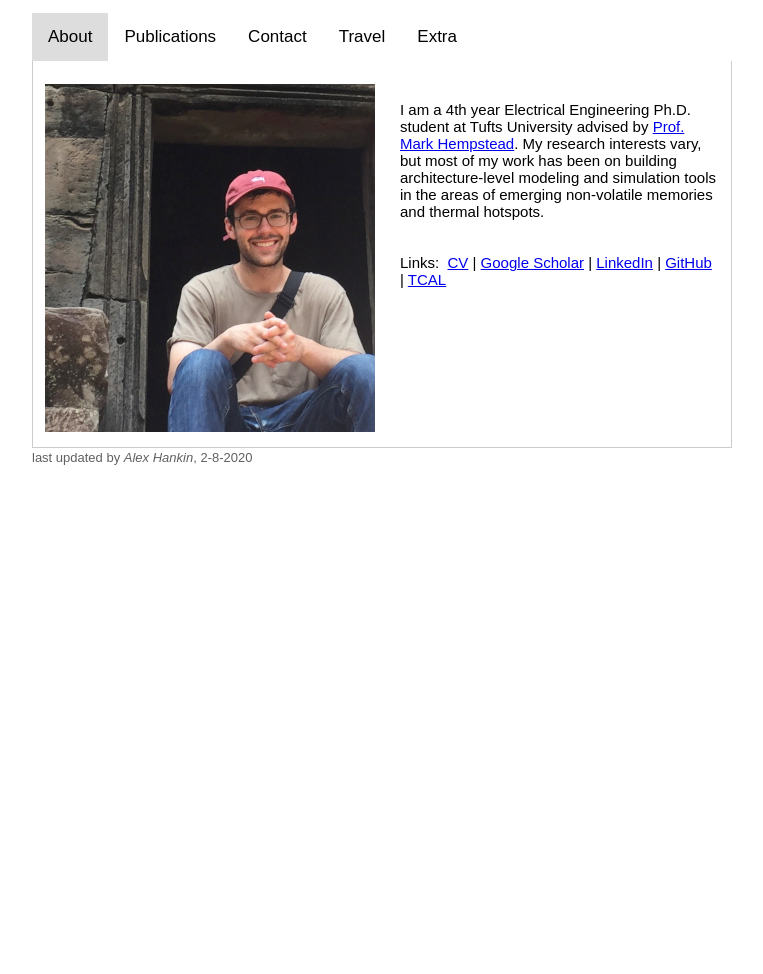
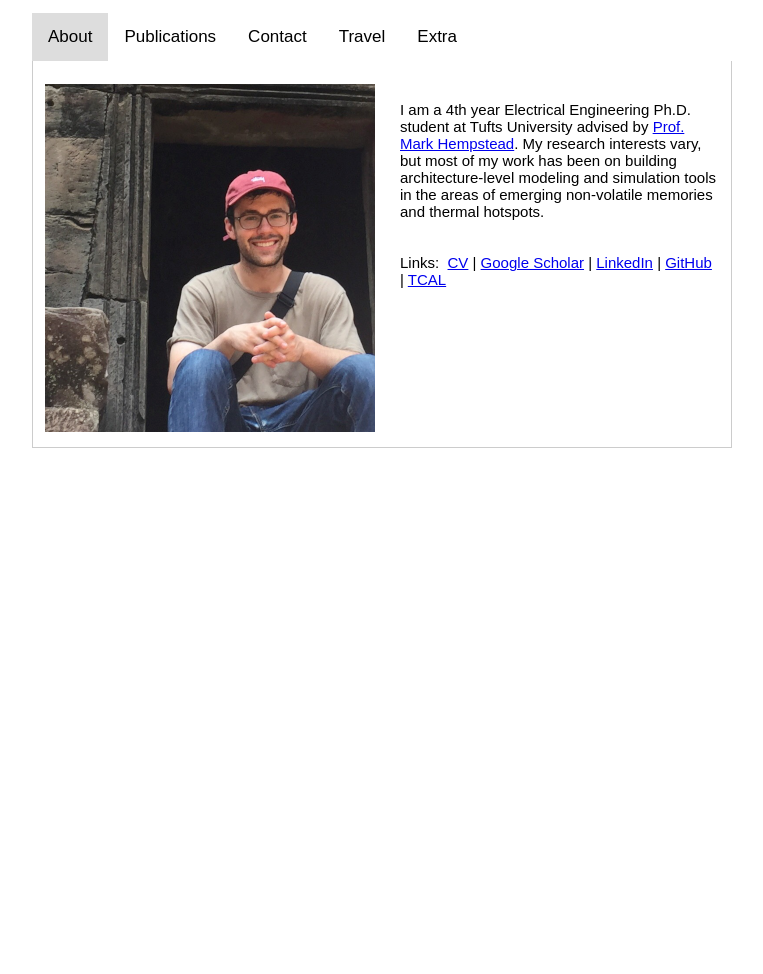
Before and after one commit to hankin0/hankin0.github.io, a Jekyll site: the page built from index.html, in a window 1280 px wide. Shown: the whole page, without its empty margins (258-1021 px from the left). Built offline with Jekyll 4.4.1, drawn with Linux system fonts in a browser that asks for light colours.

Commit message:
Update index.html

```diff
--- a/index.html
+++ b/index.html
@@ -74,10 +74,6 @@ layout: default
 </div>
 
 
-<div id="tail" class="tail"><font size="2" align='center'>last updated by <i>Alex Hankin</i>, <span
-title='2020-02-08T12:47:54+00:00'>2-8-2020</span></font>
-</div>
-
 <script type="text/javascript" src="tabs.js"></script>
 
 </div>
```
